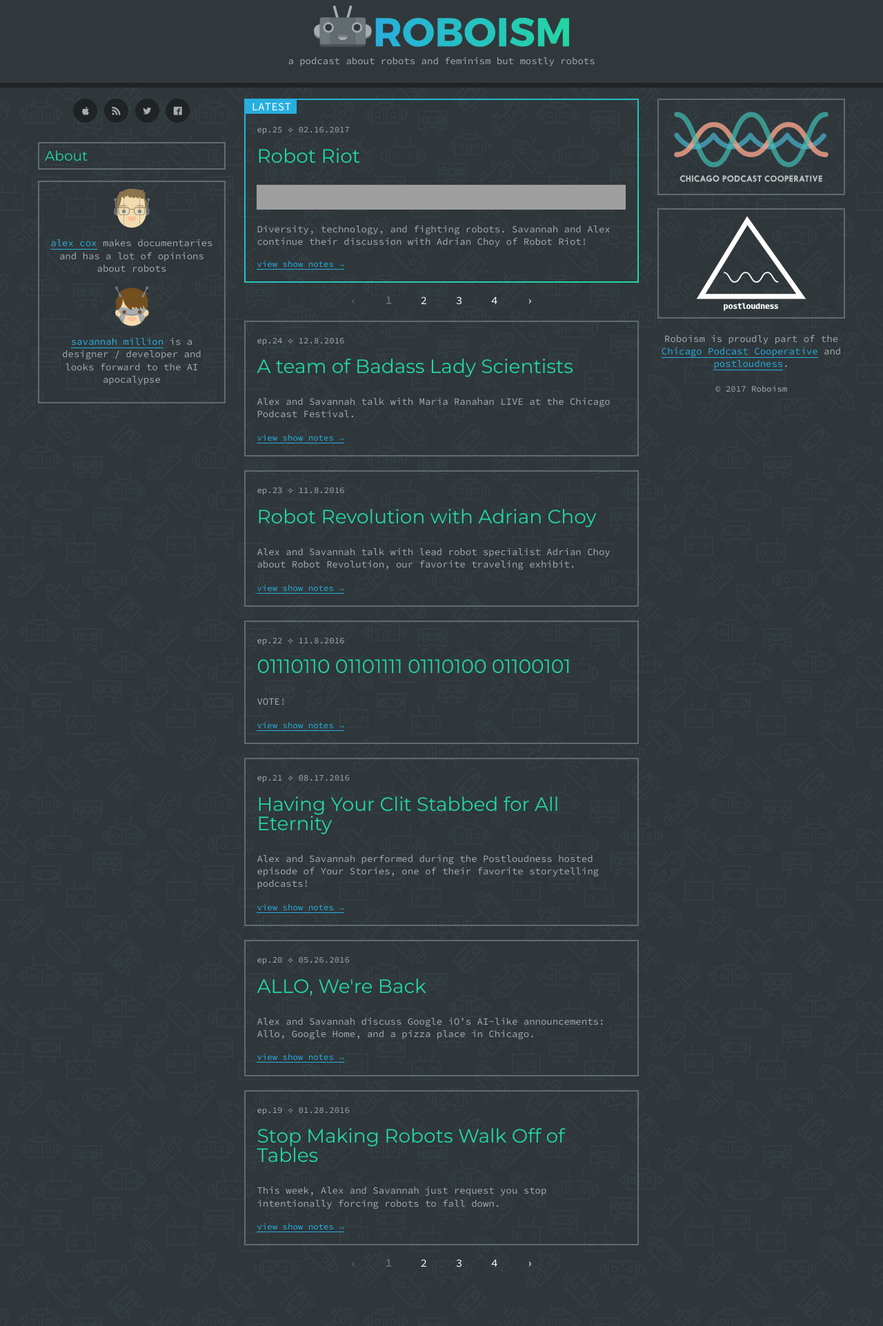
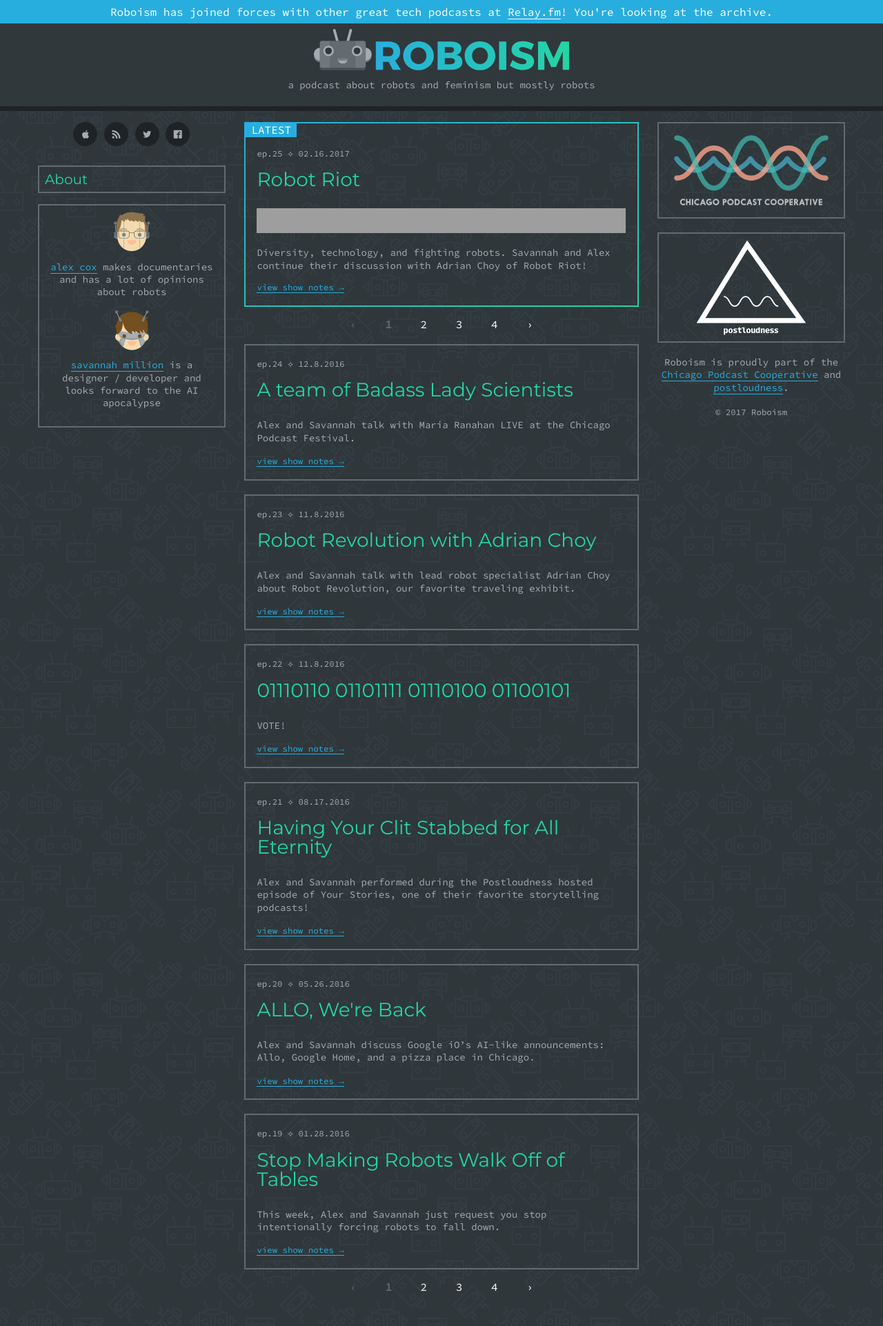
Before and after one commit to savannahmillion/roboism, a Jekyll site: the page built from index.html, in a window 1280 px wide. Shown: the whole page at 69% size. Built offline with Jekyll 4.4.1, drawn with Linux system fonts in a browser that asks for light colours; nearby versions of some CDN libraries; some web fonts are replaced; the list of posts is cut into pages by our own code; before the commit the page ends 1889 px from its top, so only the background shows below that; grey boxes are pictures that could not be loaded.

Commit message:
adds notification banner

```diff
--- a/_layouts/base.html
+++ b/_layouts/base.html
@@ -4,6 +4,10 @@
   {% include head.html %}
 
   <body>
+
+    <div class="banner">
+      Roboism has joined forces with other great tech podcasts at <a href="https://www.relay.fm/roboism">Relay.fm</a>! You're looking at the archive.
+    </div>
 
     {% include header.html %}
 
--- a/_sass/_components.scss
+++ b/_sass/_components.scss
@@ -64,3 +64,16 @@
     // border-bottom: 2px solid $light-grey;
   }
 }
+
+// Info Banner
+.banner {
+  background-color: $blue;
+  text-align: center;
+  color: #fff;
+  padding: $small-spacing 0;
+
+  a {
+    color: #fff;
+    border-bottom-color: #fff;
+  }
+}
```
